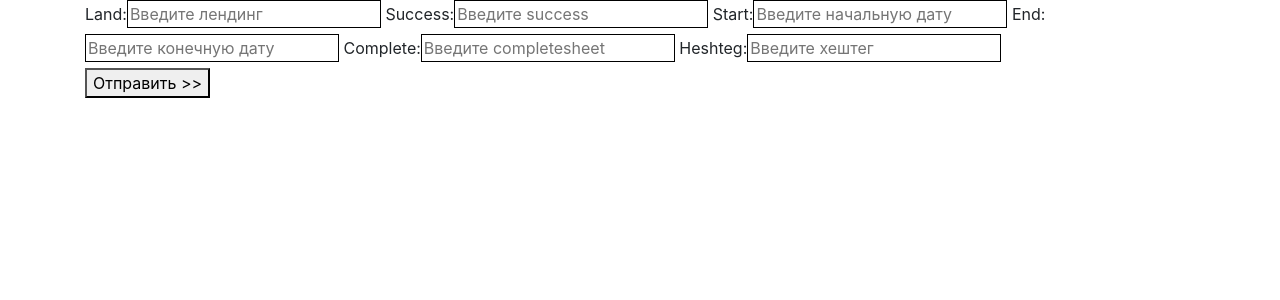
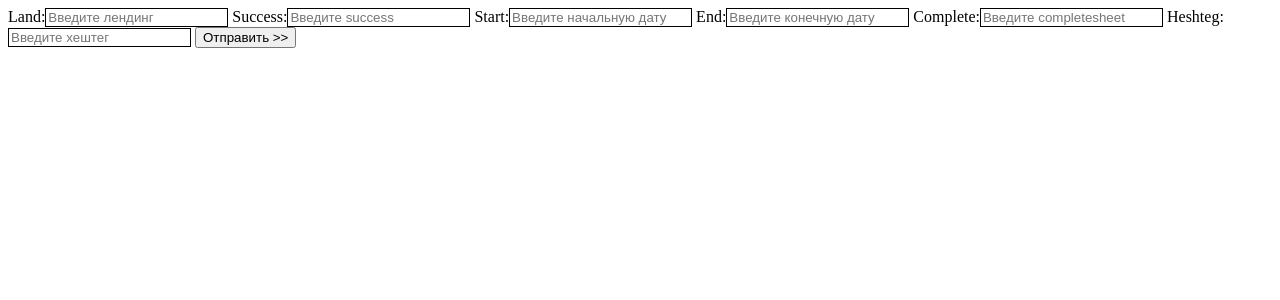
Before and after one commit to razumovr/deliveryclub, a Django app: page / in a window 1280 px wide. Shown: the top 300 px of the page. Run offline with Django 3.2, Linux system fonts and the light colour scheme; some libraries are stand-ins or nearby versions.

Commit message:
Clear HTML

```diff
--- a/Startpage/templates/mainpage/index.html
+++ b/Startpage/templates/mainpage/index.html
@@ -5,18 +5,13 @@
     <title>Funnel!</title>
     <meta name="description" content="The HTML5 Herald">
     <meta name="author" content="SitePoint">
-    <link rel="stylesheet" href="https://stackpath.bootstrapcdn.com/bootstrap/4.3.1/css/bootstrap.min.css">
 </head>
 <body>
 <div class="container">
-    <form action="/page2" role="form" method="POST"
-          data-formactiontype="2">
-            {% csrf_token %}
-            {{ form }}
-            <div class="t-input-error"></div>
-            <button type="submit" class="t-submit">
-                Отправить &gt;&gt;
-            </button>
+    <form action="/page2" role="form" method="POST">
+        {% csrf_token %}
+        {{ form }}
+        <button type="submit">Отправить &gt;&gt;</button>
     </form>
 </div>
 </body>
```
